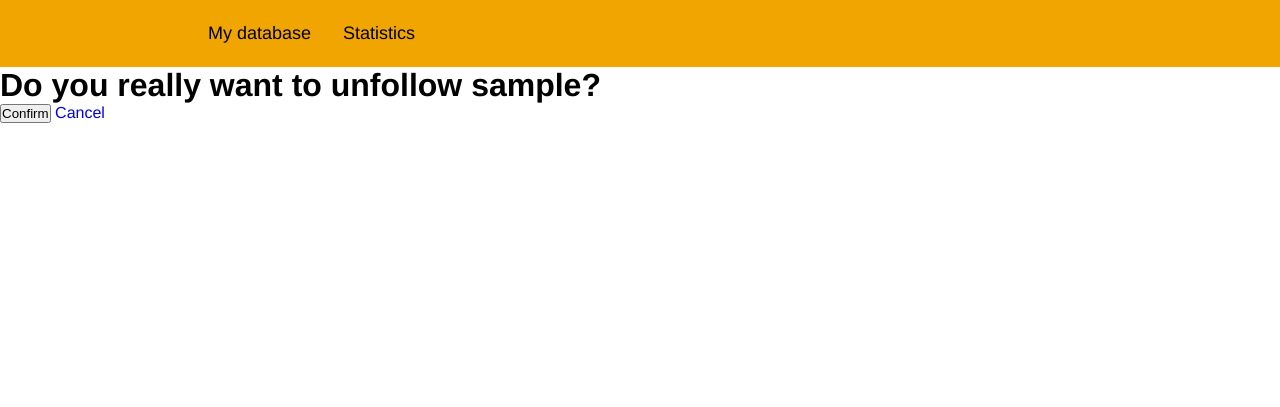
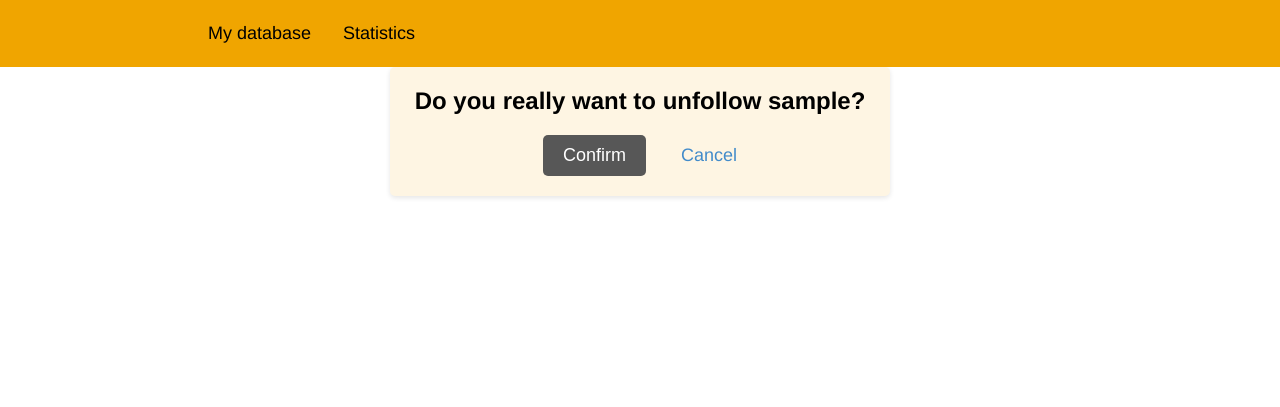
Before and after one commit to 32ndOfAnInch/collectibles_database, a Django app: page /profile/profile/unfollow_friend/1/ in a window 1280 px wide. Shown: the part 69-476 px from the top of the page. Run offline with Django 4.2, Linux system fonts and the light colour scheme; the visitor is signed in with stand-in values (Sample User, id 1); data comes from the database, SQL or seed files in the repository.

Commit message:
updated follow and unfol friend confirm templates

```diff
--- a/collectibles_database/collectibles_db_app/static/css/style.css
+++ b/collectibles_database/collectibles_db_app/static/css/style.css
@@ -623,3 +635,48 @@ footer p {
 .ask-action-dialog a:nth-child(2) {
     background-color: #dc3545;
 }
+
+.ask-action-dialog a:nth-child(3) {
+    background-color: #777777;
+}
+
+/* friend request and unfollow friend confirmations */
+
+.friends-confirm {
+    max-width: 500px;
+    margin: 0 auto;
+    padding: 20px;
+    background-color: #f0a5001c;
+    border-radius: 5px;
+    box-shadow: 0 2px 5px rgba(0, 0, 0, 0.1);
+}
+
+.friends-confirm h2 {
+    font-size: 24px;
+    margin-bottom: 20px;
+    text-align: center;
+}
+
+.friends-confirm form {
+    display: flex;
+    justify-content: center;
+    align-items: center;
+    margin-top: 20px;
+}
+
+.friends-confirm form button {
+    padding: 10px 20px;
+    font-size: 18px;
+    background-color: #575757;
+    color: #fff;
+    border: none;
+    border-radius: 5px;
+    cursor: pointer;
+    margin-right: 35px;
+}
+
+.friends-confirm form a {
+    font-size: 18px;
+    color: #428bca;
+    text-decoration: none;
+}
--- a/collectibles_database/collectibles_db_app/templates/collectibles_database/collectible_item_delete.html
+++ b/collectibles_database/collectibles_db_app/templates/collectibles_database/collectible_item_delete.html
@@ -53,7 +53,7 @@
         <form action="{{ request.path }}" method="post">
             {% csrf_token %}
             <button type="submit">Confirm</button>
-            <a href="{% url 'collectibles_list' %}">Cancel</a>
+            <a href="{{ request.META.HTTP_REFERER }}">Cancel</a>
         </form>
     </div>
 </div>
--- a/collectibles_database/user_profile/templates/user_profile/unfollow_friend.html
+++ b/collectibles_database/user_profile/templates/user_profile/unfollow_friend.html
@@ -1,12 +1,16 @@
 {% extends 'base.html' %}
 
-{% block title %}Unfollow user{% endblock title %}
+{% block title %}Unfollow User{% endblock title %}
 
 {% block content %}
-<h1>Do you really want to unfollow {{ receiver.username }}?</h1>
-<form method="post" action="{% url 'unfollow_friend' user_id=receiver.id %}">
-    {% csrf_token %}
-    <button type="submit">Confirm</button>
-    <a href="{% url 'friends_list' %}">Cancel</a>
-</form>
+
+<div class="friends-confirm">
+    <h2>Do you really want to unfollow {{ receiver.username }}?</h1>
+    <form method="post" action="{% url 'unfollow_friend' user_id=receiver.id %}">
+        {% csrf_token %}
+        <button class="unfollow-btn" type="submit">Confirm</button>
+        <a href="{% url 'friends_list' %}">Cancel</a>
+    </form>
+</div>
+
 {% endblock content %}
```
Also changed, not shown: other parts of collectibles_database/collectibles_db_app/static/css/style.css (+19 -7 lines), collectibles_database/collectibles_db_app/templates/collectibles_database/collectible_item_detail.html (+7 -5 lines), collectibles_database/user_profile/templates/user_profile/send_friend_request.html (+10 -6 lines).
